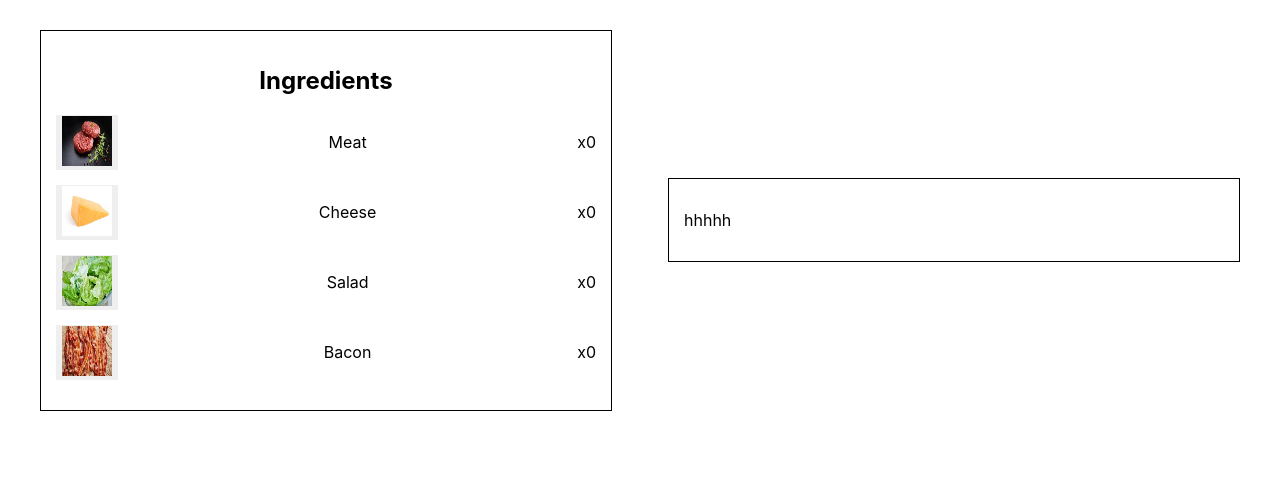
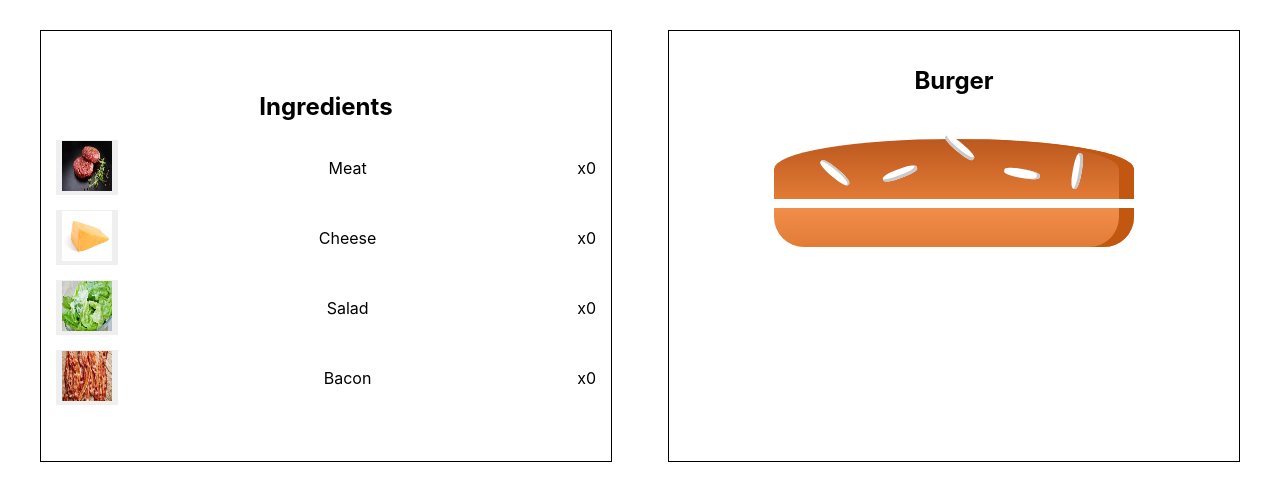
Before and after one commit to KamilyaMukhammedova/hw56-burger-app, a React (Create React App) app: page / in a window 1280 px wide. Shown: the top 500 px of the page. Built offline with nearby package versions, Linux system fonts and the light colour scheme.

Commit message:
#7 Отрисовка ингредиентов в бургере

```diff
--- a/src/App.js
+++ b/src/App.js
@@ -3,9 +3,10 @@ import cheeseImage from './assets/Cheese.png';
 import saladImage from './assets/Salad.png';
 import baconImage from './assets/Bacon.png';
 import {useState} from "react";
-import './BurgerView.css';
 import {nanoid} from "nanoid";
 import Ingredients from "./components/Ingredients/Ingredients";
+import Burger from "./components/Burger/Burger";
+import Filling from "./components/Filling/Filling";
 
 const INGREDIENTS = [
   {name: 'Meat', price: 50, image: meatImage},
@@ -48,6 +49,17 @@ const App = () => {
     setIngredients(ingredientsCopy);
   };
 
+  const getFilling = () => {
+    const fillingArray = [];
+    for(let i = 0; i < ingredients.length; i++) {
+      for(let j = 0; j < ingredients[i].count; j++) {
+        fillingArray.push(ingredients[i].name);
+      }
+    }
+
+    return fillingArray;
+  };
+
   const ingredientsComponent =
     <Ingredients
       ingredients={ingredients}
@@ -56,6 +68,14 @@ const App = () => {
       removeIng={removeIngredient}
     />;
 
+  const getFillingComponent = () => {
+    return getFilling().map((filling, index) => {
+      return <Filling key={index} className={filling}/>;
+    });
+  };
+
+  const burgerComponent = <Burger children={getFillingComponent()}/>;
+
   return (
     <div className="Container">
       <div className="Container-inner">
@@ -63,10 +83,11 @@ const App = () => {
         {ingredientsComponent}
       </div>
       <div className="Container-inner">
-        <p>hhhhh</p>
+        <h2 className="Title">Burger</h2>
+        {burgerComponent}
       </div>
     </div>
   );
-}
+};
 
 export default App;
--- /dev/null
+++ b/src/components/Burger/Burger.css
@@ -0,0 +1,143 @@
+.BreadBottom {
+    height: 13%;
+    width: 80%;
+    background: linear-gradient(#F08E4A, #e27b36);
+    border-radius: 0 0 30px 30px;
+    box-shadow: inset -15px 0 #c15711;
+    margin: 2% auto;
+}
+
+.BreadTop {
+    height: 20%;
+    width: 80%;
+    background: linear-gradient(#bc581e, #e27b36);
+    border-radius: 50% 50% 0 0;
+    box-shadow: inset -15px 0 #c15711;
+    margin: 2% auto;
+    position: relative;
+}
+
+.Seeds1 {
+    width: 10%;
+    height: 15%;
+    position: absolute;
+    background-color: white;
+    left: 30%;
+    top: 50%;
+    border-radius: 40%;
+    transform: rotate(-20deg);
+    box-shadow: inset -2px -3px #c9c9c9;
+}
+
+.Seeds1:after {
+    content: "";
+    width: 100%;
+    height: 100%;
+    position: absolute;
+    background-color: white;
+    left: -170%;
+    top: -260%;
+    border-radius: 40%;
+    transform: rotate(60deg);
+    box-shadow: inset -1px 2px #c9c9c9;
+}
+
+.Seeds1:before {
+    content: "";
+    width: 100%;
+    height: 100%;
+    position: absolute;
+    background-color: white;
+    left: 180%;
+    top: -50%;
+    border-radius: 40%;
+    transform: rotate(60deg);
+    box-shadow: inset -1px -3px #c9c9c9;
+}
+
+.Seeds2 {
+    width: 10%;
+    height: 15%;
+    position: absolute;
+    background-color: white;
+    left: 64%;
+    top: 50%;
+    border-radius: 40%;
+    transform: rotate(10deg);
+    box-shadow: inset -3px 0 #c9c9c9;
+}
+
+.Seeds2:before {
+    content: "";
+    width: 100%;
+    height: 100%;
+    position: absolute;
+    background-color: white;
+    left: 150%;
+    top: -130%;
+    border-radius: 40%;
+    transform: rotate(90deg);
+    box-shadow: inset 1px 3px #c9c9c9;
+}
+
+.Meat {
+    width: 80%;
+    height: 8%;
+    background: linear-gradient(#7f3608, #702e05);
+    margin: 2% auto;
+    border-radius: 15px;
+}
+
+.Cheese {
+    width: 90%;
+    height: 4.5%;
+    margin: 2% auto;
+    background: linear-gradient(#f4d004, #d6bb22);
+    border-radius: 20px;
+}
+
+.Salad {
+    width: 85%;
+    height: 7%;
+    margin: 2% auto;
+    background: linear-gradient(#228c1d, #91ce50);
+    border-radius: 20px;
+}
+
+.Bacon {
+    width: 80%;
+    height: 3%;
+    background: linear-gradient(#bf3813, #c45e38);
+    margin: 2% auto;
+}
+
+.Burger {
+    width: 100%;
+    margin: auto;
+    height: 250px;
+    overflow: auto;
+    text-align: center;
+    font-weight: bold;
+    font-size: 1.2rem;
+}
+
+@media (min-width: 1000px) and (min-height: 700px) {
+    .Burger {
+        width: 700px;
+        height: 600px;
+    }
+}
+
+@media (min-width: 500px) and (min-height: 401px) {
+    .Burger {
+        width: 450px;
+        height: 300px;
+    }
+}
+
+@media (min-width: 500px) and (max-height: 400px) {
+    .Burger {
+        width: 350px;
+        height: 200px;
+    }
+}
--- /dev/null
+++ b/src/components/Burger/Burger.js
@@ -0,0 +1,17 @@
+import React from 'react';
+import './Burger.css';
+
+const Burger = (props) => {
+  return (
+    <div className="Burger">
+      <div className="BreadTop">
+        <div className="Seeds1"> </div>
+        <div className="Seeds2"> </div>
+      </div>
+      {props.children}
+      <div className="BreadBottom"> </div>
+    </div>
+  );
+};
+
+export default Burger;
--- /dev/null
+++ b/src/components/Filling/Filling.js
@@ -0,0 +1,9 @@
+import React from 'react';
+
+const Filling = (props) => {
+  return (
+    <div className={props.className}> </div>
+  );
+};
+
+export default Filling;
--- a/src/index.css
+++ b/src/index.css
@@ -18,13 +18,16 @@ code {
   margin: 0 auto;
   display: flex;
   justify-content: space-between;
-  align-items: center;
 }
 
 .Container-inner {
   width: 45%;
   border: 1px solid black;
   padding: 15px;
+  height: 400px;
+  display: flex;
+  flex-direction: column;
+  justify-content: center;
 }
 
 .Title {
```
